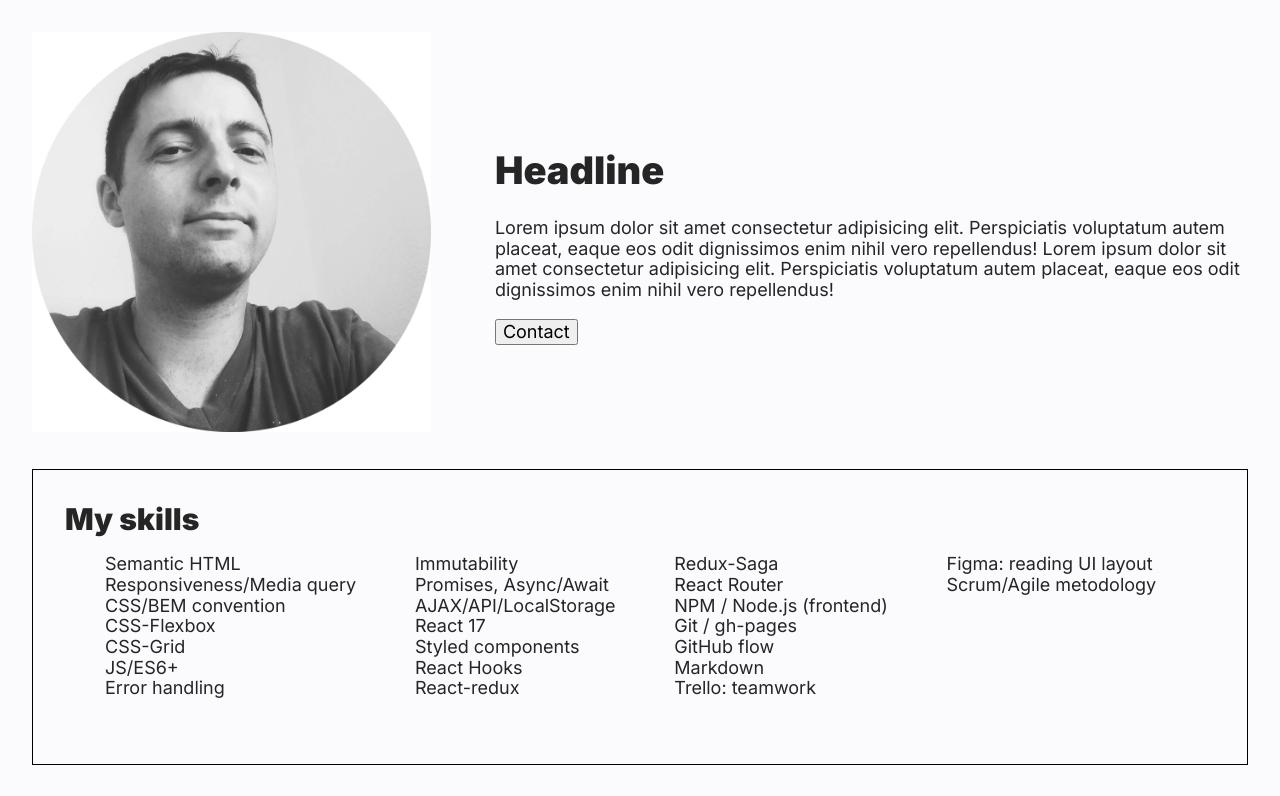
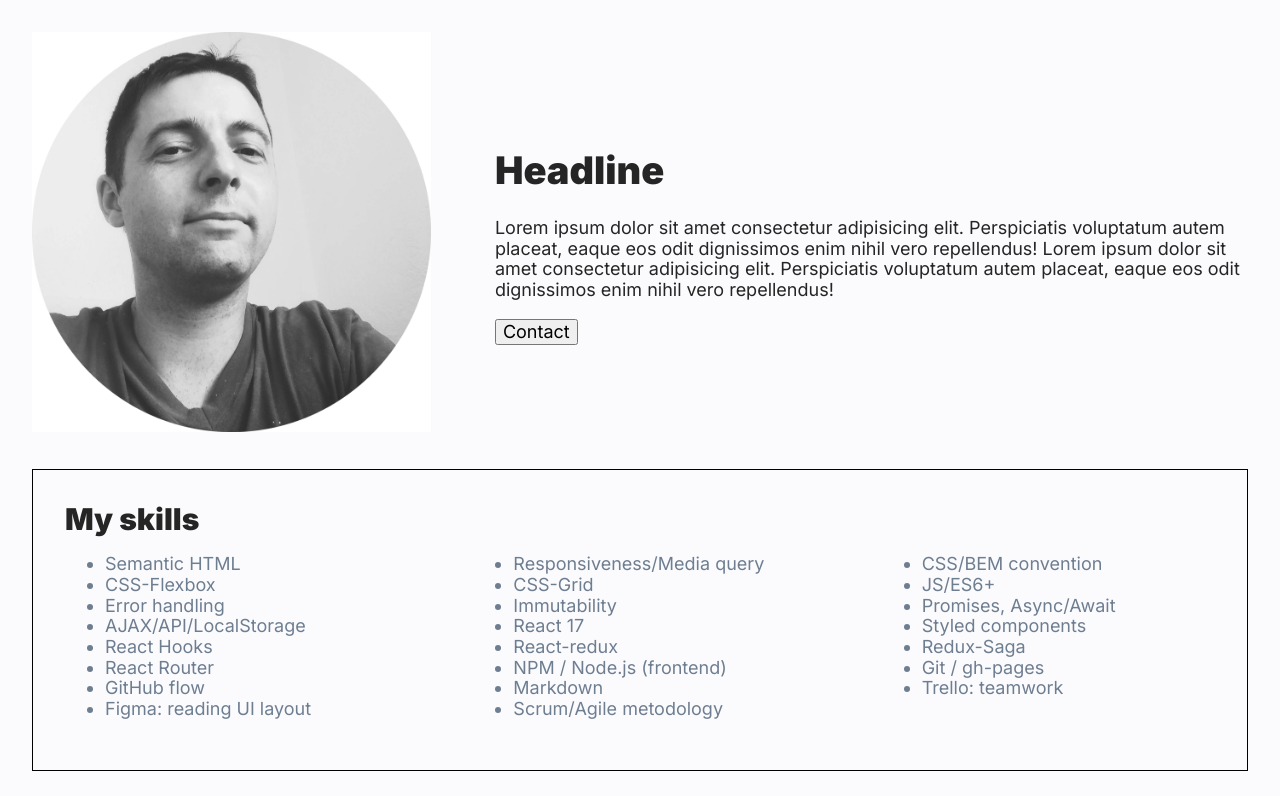
Before and after one commit to MCesarczyk/personal-homepage, a React (Create React App) app: page / in a window 1280 px wide. Shown: the top 796 px of the page. Built offline with nearby package versions, Linux system fonts and the light colour scheme.

Commit message:
changing style of list, secondary color added

```diff
--- a/src/Tile/styled.js
+++ b/src/Tile/styled.js
@@ -13,12 +13,14 @@ export const TileContainer = styled.div`
 `;
 
 export const TileList = styled.ul`
-    height: 160px;
-    display: flex;
-    flex-direction: column;
-    flex-wrap: wrap;
+    display: grid;
+    column-gap: 115px;
+    grid-template-columns: 1fr 1fr 1fr;
+    color: ${({ theme }) => theme.color.secondary};
+    align-items: start;
 `;
 
 export const TileListItem = styled.li`
-    display: inline-block;
+    /* color: ${({ theme }) => theme.color.secondary}; */
+    /* display: inline-block; */
 `;
--- a/src/lightMode.js
+++ b/src/lightMode.js
@@ -1,6 +1,7 @@
 export const lightMode = {
     color: {
         primary: "#252525",
+        secondary: "#6E7E91",
         background: "#FBFBFE"
     }
 }
```
